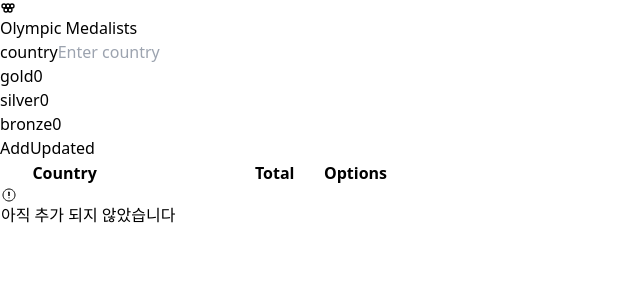
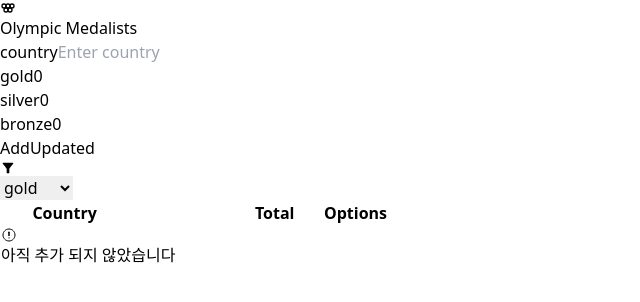
Before and after one commit to minji7901/olympics, a React (Vite) app: page / in a window 1280 px wide. Shown: the top 302 px of the page, without its empty margins (0-640 px from the left). Built offline with nearby package versions, Linux system fonts and the light colour scheme.

Commit message:
feat : Adding filter
selected한 값으로 정렬하는 기능 구현

```diff
--- a/src/components/MedalCont.jsx
+++ b/src/components/MedalCont.jsx
@@ -1,9 +1,40 @@
-import React from "react";
+import React, { useEffect, useState } from "react";
 import MedalItem from "./MedalItem";
 import { IoAlertCircleOutline } from "react-icons/io5";
+import { MdFilterAlt } from "react-icons/md";
 
 export default function MedalCont({ medalItems, setMedalItems }) {
+  const [selected, setSelected] = useState("gold");
+  const filterList = ["gold", "silver", "bronze", "total"];
+
+  const handleSelect = (e) => {
+    setSelected(e.target.value);
+  };
+
+  useEffect(() => {
+    const sortedItems = [...medalItems].sort((a, b) => {
+      return b[selected] - a[selected];
+    });
+    setMedalItems(sortedItems);
+  }, [selected]);
+
   return (
+    <>
+      <div className="flex gap-2 items-center justify-end mb-3">
+        <MdFilterAlt />
+        <select
+          name="medal-filter"
+          id="medalFilter"
+          onChange={handleSelect}
+          value={selected}
+        >
+          {filterList.map((item, i) => (
+            <option key={i} value={item}>
+              {item}
+            </option>
+          ))}
+        </select>
+      </div>
       <div className="h-[600px] px-10 shadow-2xl rounded-xl border border-softly-100 bg-white overflow-auto">
         <table className="table-auto w-full">
           <colgroup>
@@ -28,7 +59,9 @@ export default function MedalCont({ medalItems, setMedalItems }) {
               <th className="py-5 text-softly-300 font-normal text-xl">
                 <span className="block w-4 h-4 rounded-full mx-auto shadow-custom-medal bg-[#CD7F32]"></span>
               </th>
-            <th className="py-5 text-softly-300 font-normal text-xl">Total</th>
+              <th className="py-5 text-softly-300 font-normal text-xl">
+                Total
+              </th>
               <th className="py-5 text-softly-300 font-normal text-xl">
                 Options
               </th>
@@ -37,7 +70,10 @@ export default function MedalCont({ medalItems, setMedalItems }) {
           <tbody>
             {medalItems.length === 0 ? (
               <tr>
-              <td className="py-3 text-lg text-center  border-none" colSpan={6}>
+                <td
+                  className="py-3 text-lg text-center  border-none"
+                  colSpan={6}
+                >
                   <p className="flex items-center justify-center gap-1 text-softly-300 font-normal text-2xl py-5">
                     <IoAlertCircleOutline className="mb-1" />
                     아직 추가 되지 않았습니다
@@ -45,10 +81,16 @@ export default function MedalCont({ medalItems, setMedalItems }) {
                 </td>
               </tr>
             ) : (
-            <MedalItem medalItems={medalItems} setMedalItems={setMedalItems} />
+              <MedalItem
+                medalItems={medalItems}
+                setMedalItems={setMedalItems}
+                selected={selected}
+                setSelected={setSelected}
+              />
             )}
           </tbody>
         </table>
       </div>
+    </>
   );
 }
--- a/src/components/MedalItem.jsx
+++ b/src/components/MedalItem.jsx
@@ -10,9 +10,7 @@ export default function MedalItem({ medalItems, setMedalItems }) {
     localStorage.setItem("medalData", JSON.stringify(getData));
   };
 
-  return medalItems
-    .sort((a, b) => b.gold - a.gold)
-    .map((data) => (
+  return medalItems.map((data) => (
     <tr key={data.id}>
       <td className="py-3 text-lg text-center border-b border-softly-100">
         {data.country}
```
Lines whose indentation alone changed are shown as unchanged.
